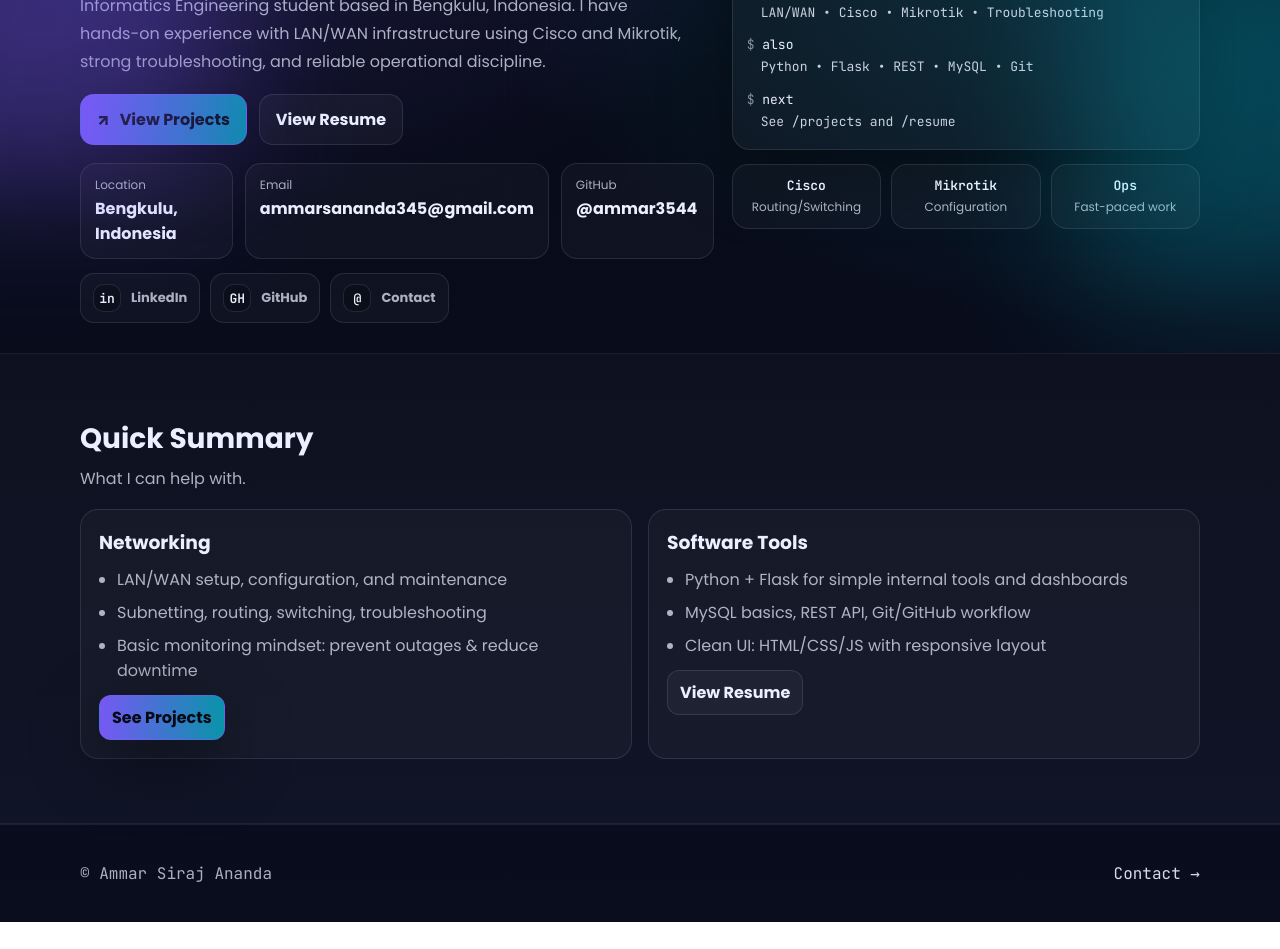
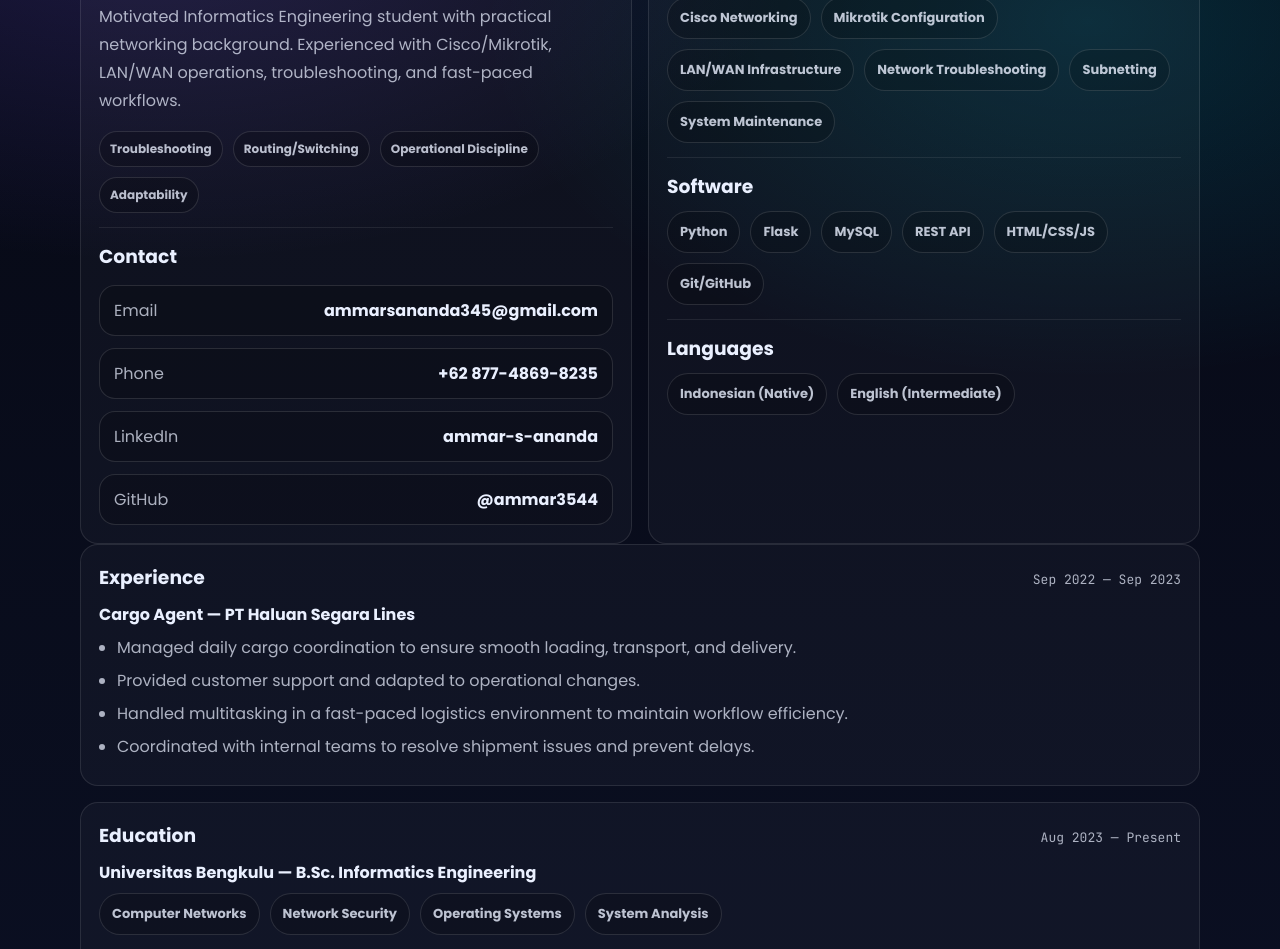
Before and after one commit to ammar3544/portfolio, a plain HTML site: page index.html in a window 1280 px wide. Shown: the part 272-1221 px from the top of the page. Before the commit the page ends 1194 px from the top, so only its background shows below. Drawn offline with Linux system fonts and the light colour scheme; files that its build step writes are made by us from their sources.

Commit message:
Add files via upload

```diff
--- a/index.html
+++ b/index.html
@@ -3,19 +3,19 @@
 <head>
   <meta charset="utf-8" />
   <meta name="viewport" content="width=device-width, initial-scale=1" />
-  <meta name="description" content="Ammar Siraj Ananda | Network Engineer / Web Developer Portfolio" />
-  <title>Ammar Siraj Ananda | Home</title>
+  <meta name="description" content="Resume | Ammar Siraj Ananda" />
+  <title>Resume | Ammar Siraj Ananda</title>
 
   <link rel="preconnect" href="https://fonts.googleapis.com">
   <link rel="preconnect" href="https://fonts.gstatic.com" crossorigin>
   <link href="https://fonts.googleapis.com/css2?family=JetBrains+Mono:wght@300;400;600&family=Poppins:wght@300;400;600;700&display=swap" rel="stylesheet">
-  <link rel="stylesheet" href="assets/css/style.css" />
+  <link rel="stylesheet" href="../assets/css/style.css" />
 </head>
 
 <body>
   <header class="nav">
     <div class="container nav__inner">
-      <a class="brand" href="index.html">
+      <a class="brand" href="../index.html">
         <span class="brand__dot">●</span> ammar<span class="brand__muted">.dev</span>
       </a>
 
@@ -24,152 +24,137 @@
       </button>
 
       <nav class="nav__menu" id="navMenu">
-        <a class="is-active" href="index.html">Home</a>
-        <a href="projects/index.html">Projects</a>
-        <a href="resume/index.html">Resume</a>
-        <a href="contact/index.html" class="btn btn--sm">Contact</a>
+        <a href="../index.html">Home</a>
+        <a href="../projects/index.html">Projects</a>
+        <a class="is-active" href="index.html">Resume</a>
+        <a href="../contact/index.html" class="btn btn--sm">Contact</a>
       </nav>
     </div>
   </header>
 
-  <main class="hero">
-    <div class="container hero__grid">
-      <div class="hero__text">
-        <div class="kicker">
-          <span class="pill">Open to Opportunities</span>
-          <span class="kicker__sep">•</span>
-          <span class="mono">Network Engineer / Web Developer</span>
-        </div>
-
-        <h1>Ammar <span class="grad">Siraj Ananda</span></h1>
-
-        <p class="lead">
-          Informatics Engineering student based in Bengkulu, Indonesia. I have hands-on experience
-          with LAN/WAN infrastructure using Cisco and Mikrotik, strong troubleshooting, and reliable
-          operational discipline.
-        </p>
-
-        <div class="hero__cta">
-          <a class="btn" href="projects/index.html"><span class="icon">↗</span> View Projects</a>
-          <a class="btn btn--ghost" href="resume/index.html">View Resume</a>
-        </div>
-
-        <div class="hero__mini">
-          <div class="mini">
-            <div class="mini__label">Location</div>
-            <div class="mini__value">Bengkulu, Indonesia</div>
-          </div>
-          <div class="mini">
-            <div class="mini__label">Email</div>
-            <div class="mini__value"><a href="mailto:ammarsananda345@gmail.com">ammarsananda345@gmail.com</a></div>
-          </div>
-          <div class="mini">
-            <div class="mini__label">GitHub</div>
-            <div class="mini__value"><a target="_blank" rel="noreferrer" href="https://github.com/ammar3544">@ammar3544</a></div>
-          </div>
-        </div>
-
-        <div class="social">
-          <a class="social__btn" target="_blank" rel="noreferrer" href="https://www.linkedin.com/in/ammar-s-ananda-3a8a69300">
-            <span class="social__icon">in</span> LinkedIn
-          </a>
-          <a class="social__btn" target="_blank" rel="noreferrer" href="https://github.com/ammar3544">
-            <span class="social__icon">GH</span> GitHub
-          </a>
-          <a class="social__btn" href="contact/index.html">
-            <span class="social__icon">@</span> Contact
-          </a>
-        </div>
-      </div>
-
-      <aside class="hero__panel">
-        <div class="terminal">
-          <div class="terminal__bar">
-            <span class="dot red"></span><span class="dot yellow"></span><span class="dot green"></span>
-            <span class="terminal__title mono">ammarsananda@portfolio:~</span>
-          </div>
-          <div class="terminal__body mono">
-            <div><span class="t-dim">$</span> whoami</div>
-            <div class="t-out">Ammar Siraj Ananda</div>
-            <div class="t-gap"></div>
-
-            <div><span class="t-dim">$</span> focus</div>
-            <div class="t-out">LAN/WAN • Cisco • Mikrotik • Troubleshooting</div>
-            <div class="t-gap"></div>
-
-            <div><span class="t-dim">$</span> also</div>
-            <div class="t-out">Python • Flask • REST • MySQL • Git</div>
-            <div class="t-gap"></div>
-
-            <div><span class="t-dim">$</span> next</div>
-            <div class="t-out">See /projects and /resume</div>
-          </div>
-        </div>
-
-        <div class="stats">
-          <div class="stat">
-            <div class="stat__num">Cisco</div>
-            <div class="stat__label">Routing/Switching</div>
-          </div>
-          <div class="stat">
-            <div class="stat__num">Mikrotik</div>
-            <div class="stat__label">Configuration</div>
-          </div>
-          <div class="stat">
-            <div class="stat__num">Ops</div>
-            <div class="stat__label">Fast-paced work</div>
-          </div>
-        </div>
-      </aside>
-    </div>
-
-    <div class="bg-blur a"></div>
-    <div class="bg-blur b"></div>
-    <div class="bg-grid"></div>
-  </main>
-
-  <section class="section section--alt">
+  <main class="page">
     <div class="container">
-      <div class="section__head">
-        <h2>Quick Summary</h2>
-        <p>What I can help with.</p>
+      <div class="page__head">
+        <h1>Resume</h1>
+        <p class="muted">Compact, recruiter-friendly summary.</p>
       </div>
 
       <div class="grid-2">
-        <div class="card">
-          <h3>Networking</h3>
+        <section class="card">
+          <h3>Profile</h3>
+          <p>
+            Motivated Informatics Engineering student with practical networking background.
+            Experienced with Cisco/Mikrotik, LAN/WAN operations, troubleshooting, and fast-paced workflows.
+          </p>
+
+          <div class="tags">
+            <span class="tag">Troubleshooting</span>
+            <span class="tag">Routing/Switching</span>
+            <span class="tag">Operational Discipline</span>
+            <span class="tag">Adaptability</span>
+          </div>
+
+          <div class="hr"></div>
+
+          <h3>Contact</h3>
+          <div class="contact__items">
+            <a class="contact__item" href="mailto:ammarsananda345@gmail.com">
+              <span>Email</span><b>ammarsananda345@gmail.com</b>
+            </a>
+            <a class="contact__item" href="tel:+6287748698235">
+              <span>Phone</span><b>+62 877-4869-8235</b>
+            </a>
+            <a class="contact__item" target="_blank" rel="noreferrer"
+               href="https://www.linkedin.com/in/ammar-s-ananda-3a8a69300">
+              <span>LinkedIn</span><b>ammar-s-ananda</b>
+            </a>
+            <a class="contact__item" target="_blank" rel="noreferrer"
+               href="https://github.com/ammar3544">
+              <span>GitHub</span><b>@ammar3544</b>
+            </a>
+          </div>
+        </section>
+
+        <section class="card">
+          <h3>Skills</h3>
+          <div class="chips">
+            <span class="chip">Cisco Networking</span>
+            <span class="chip">Mikrotik Configuration</span>
+            <span class="chip">LAN/WAN Infrastructure</span>
+            <span class="chip">Network Troubleshooting</span>
+            <span class="chip">Subnetting</span>
+            <span class="chip">System Maintenance</span>
+          </div>
+
+          <div class="hr"></div>
+
+          <h3>Software</h3>
+          <div class="chips">
+            <span class="chip">Python</span>
+            <span class="chip">Flask</span>
+            <span class="chip">MySQL</span>
+            <span class="chip">REST API</span>
+            <span class="chip">HTML/CSS/JS</span>
+            <span class="chip">Git/GitHub</span>
+          </div>
+
+          <div class="hr"></div>
+
+          <h3>Languages</h3>
+          <div class="chips">
+            <span class="chip">Indonesian (Native)</span>
+            <span class="chip">English (Intermediate)</span>
+          </div>
+        </section>
+      </div>
+
+      <div class="timeline">
+        <section class="card">
+          <div class="titem__head">
+            <h3>Experience</h3>
+            <span class="mono muted">Sep 2022 — Sep 2023</span>
+          </div>
+          <h4 class="tight">Cargo Agent — PT Haluan Segara Lines</h4>
           <ul class="list">
-            <li>LAN/WAN setup, configuration, and maintenance</li>
-            <li>Subnetting, routing, switching, troubleshooting</li>
-            <li>Basic monitoring mindset: prevent outages & reduce downtime</li>
+            <li>Managed daily cargo coordination to ensure smooth loading, transport, and delivery.</li>
+            <li>Provided customer support and adapted to operational changes.</li>
+            <li>Handled multitasking in a fast-paced logistics environment to maintain workflow efficiency.</li>
+            <li>Coordinated with internal teams to resolve shipment issues and prevent delays.</li>
           </ul>
-          <div class="project__links">
-            <a class="btn btn--sm" href="projects/index.html">See Projects</a>
+        </section>
+
+        <section class="card">
+          <div class="titem__head">
+            <h3>Education</h3>
+            <span class="mono muted">Aug 2023 — Present</span>
           </div>
-        </div>
+          <h4 class="tight">Universitas Bengkulu — B.Sc. Informatics Engineering</h4>
+          <div class="chips">
+            <span class="chip">Computer Networks</span>
+            <span class="chip">Network Security</span>
+            <span class="chip">Operating Systems</span>
+            <span class="chip">System Analysis</span>
+          </div>
 
-        <div class="card">
-          <h3>Software Tools</h3>
-          <ul class="list">
-            <li>Python + Flask for simple internal tools and dashboards</li>
-            <li>MySQL basics, REST API, Git/GitHub workflow</li>
-            <li>Clean UI: HTML/CSS/JS with responsive layout</li>
-          </ul>
-          <div class="project__links">
-            <a class="btn btn--sm btn--ghost" href="resume/index.html">View Resume</a>
+          <div class="hr"></div>
+
+          <div class="titem__head">
+            <h4 class="tight">SMK Negeri 1 Tanjungpandan</h4>
+            <span class="mono muted">Jun 2019 — Jun 2022</span>
           </div>
-        </div>
+          <p class="muted">Computer & Network Engineering</p>
+        </section>
       </div>
     </div>
-  </section>
+  </main>
 
   <footer class="footer">
     <div class="container footer__inner">
       <p class="mono">© <span id="year"></span> Ammar Siraj Ananda</p>
-      <a class="to-top mono" href="contact/index.html">Contact →</a>
+      <a class="to-top mono" href="../projects/index.html">Projects →</a>
     </div>
   </footer>
 
-  <script src="assets/js/main.js"></script>
+  <script src="../assets/js/main.js"></script>
 </body>
 </html>
```
